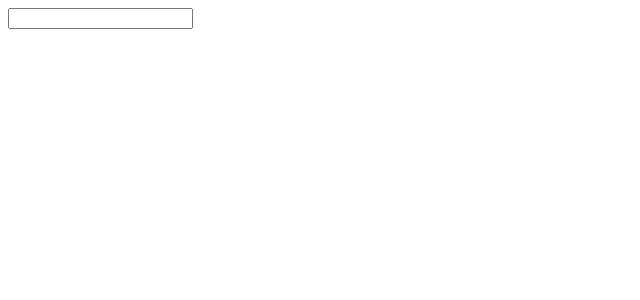
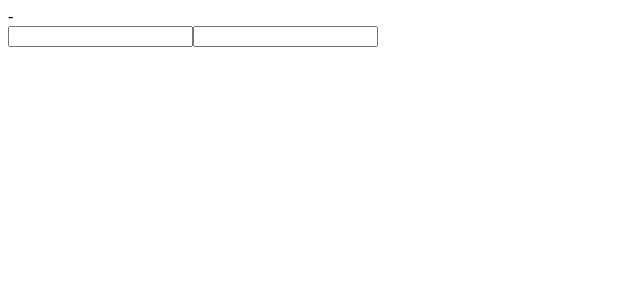
Before and after one commit to SalmaZiady/react-learning-series-2, a React (Vite) app: page / in a window 1280 px wide. Shown: the top 300 px of the page, without its empty margins (0-640 px from the left). Built offline with nearby package versions, Linux system fonts and the light colour scheme.

Commit message:
feat(form): handle multiple input fields with controlled state

```diff
--- a/src/components/Form.jsx
+++ b/src/components/Form.jsx
@@ -1,13 +1,22 @@
 import { useState } from "react";
 
 export default function Form() {
-  const [name, setName] = useState("");
-
+  const [name, setName] = useState({ firstName: "", lastName: "" });
 
   return (
     <div>
+      {name.firstName} - {name.lastName}
       <form>
-        <input onChange={(e) =>  setName(e.target.value)} type="text" value={name} />
+        <input
+          onChange={(e) => setName({ ...name, firstName: e.target.value })}
+          type="text"
+          value={name.firstName}
+        />
+        <input
+          type="text"
+          onChange={(e) => setName({ ...name, lastName: e.target.value })}
+          value={name.lastName}
+        />
       </form>
     </div>
   );
```
